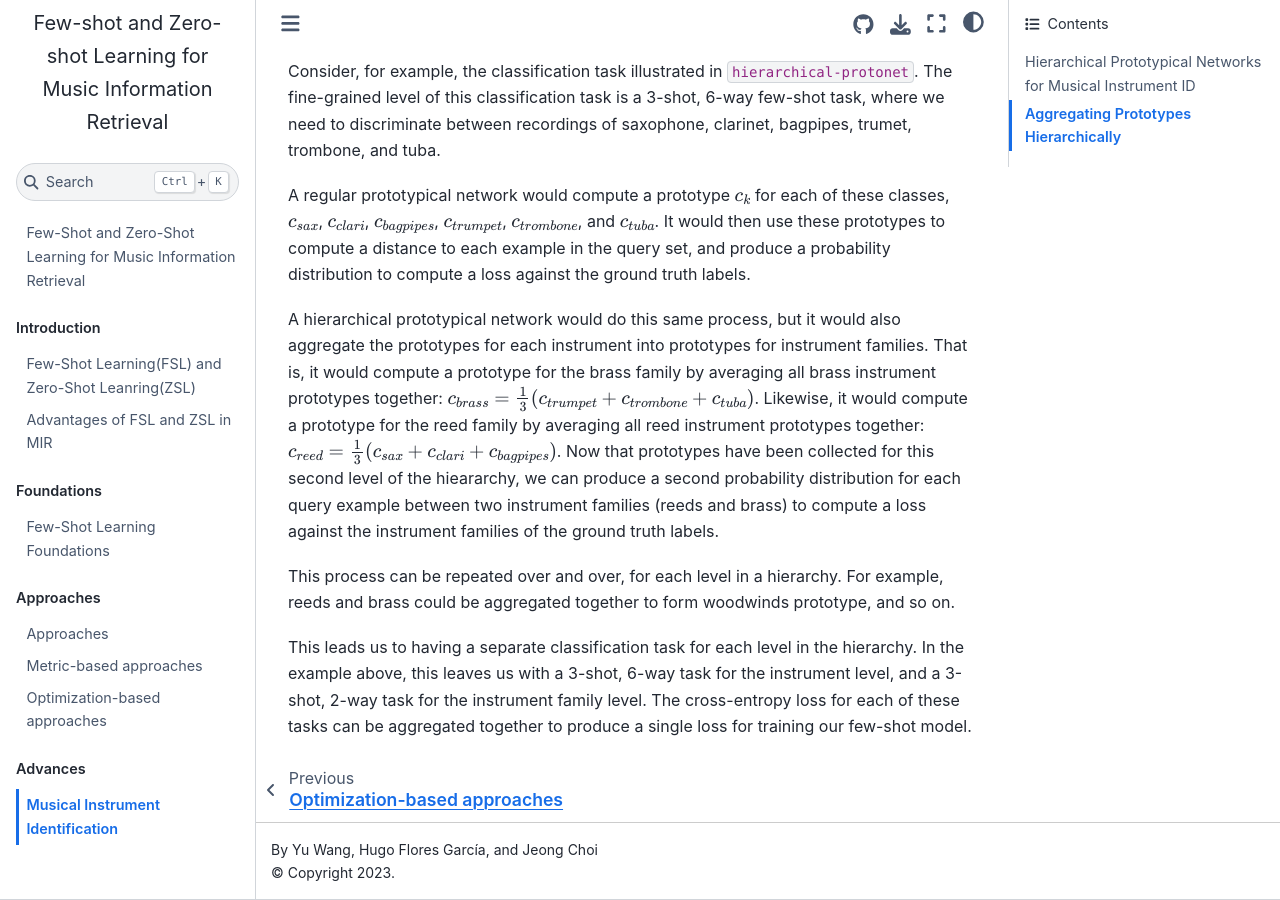
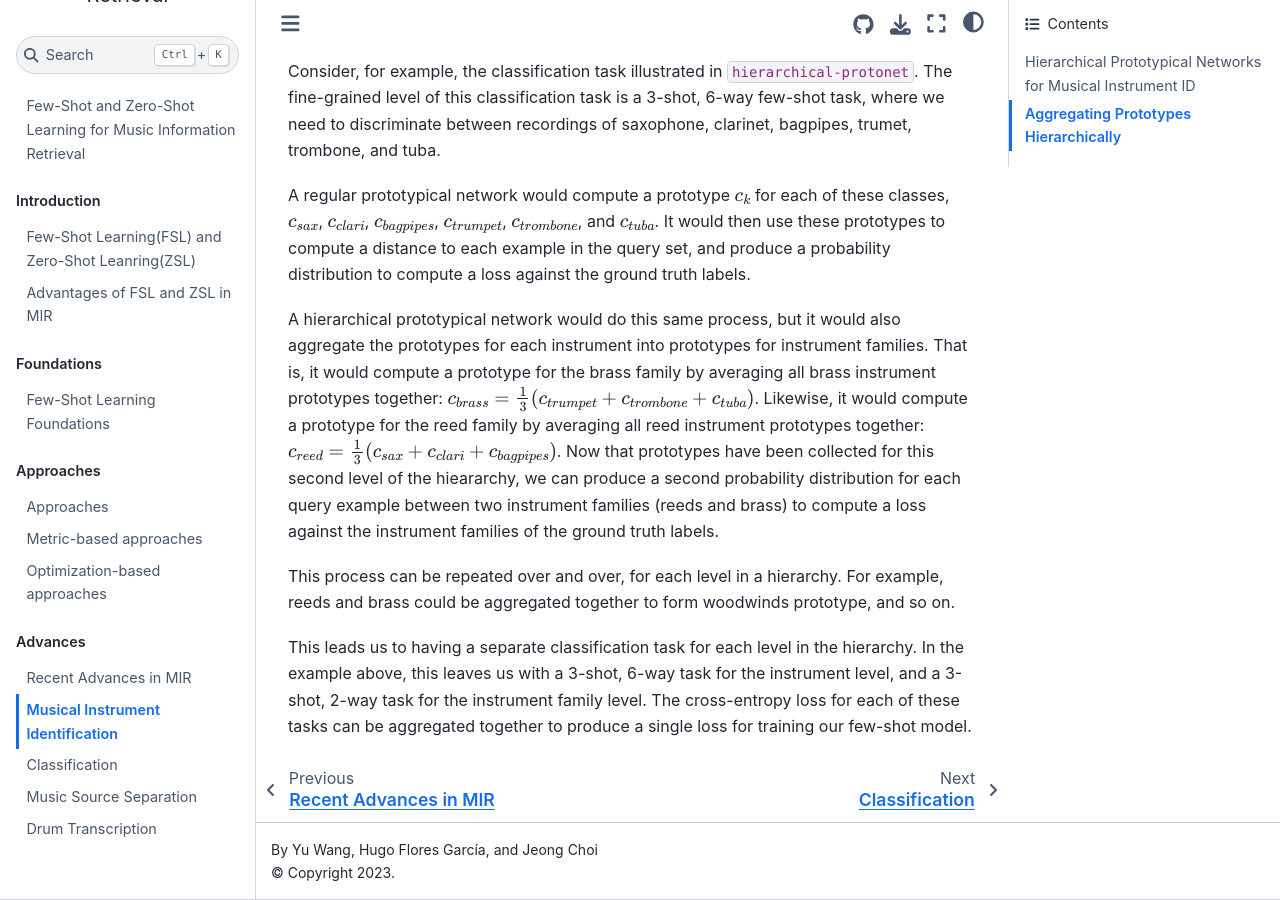
Before and after one commit to music-fsl-zsl/tutorial, a Jupyter Book: the page built from book/advances/hierarchical-musical-instrument-id.md, in a window 1280 px wide and 900 px high, scrolled down 1785 px. Built offline with Jupyter Book 1.0.4 settings and Sphinx 7.4.7 and the Sphinx Book theme 1.1.4, drawn with Linux system fonts in a browser that asks for light colours; cross-references to code outside the pages are shown as plain code.

Commit message:
update toc

```diff
--- a/book/_toc.yml
+++ b/book/_toc.yml
@@ -18,4 +18,8 @@ parts:
     - file: foundations/optimization-based-fsl
   - caption: Advances
     chapters:
+    - file: advances/introduction.md
     - file: advances/hierarchical-musical-instrument-id
+    - file: advances/classification.md
+    - file: advances/source-sep.md
+    - file: advances/transcription.md
```
